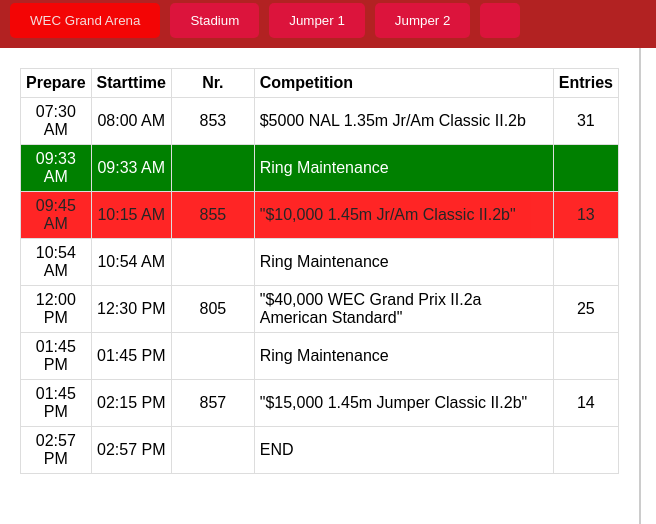
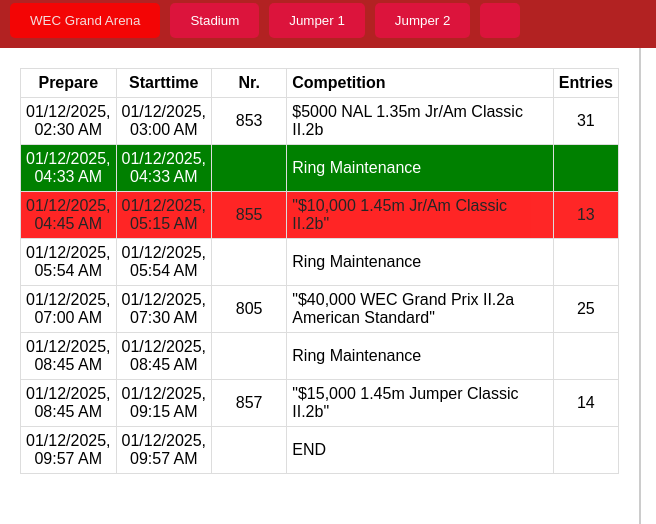
Before and after one commit to Herbert-Sch/Cockpit-Rundown, a plain HTML site: page index.html in a window 1280 px wide. Shown: the part 94-618 px from the top of the page, 0-656 px from the left. Drawn offline with nearby package versions, Linux system fonts and the light colour scheme; no server answers; grey boxes are pictures that could not be loaded.

Commit message:
Add files via upload

```diff
--- a/index.html
+++ b/index.html
@@ -280,8 +280,8 @@
                 expandedRow.className = 'expanded';
 
                 tr.innerHTML = `
-                    <td>${formatTime(row.prepare)}</td>
-                    <td>${formatTime(row.starttime)}</td>
+                    <td>${formatDateTime(row.prepare)}</td>
+                    <td>${formatDateTime(row.starttime)}</td>
                     <td>${row.number}</td>
                     <td>${row.competition}</td>
                     <td>${row.entries}</td>
@@ -333,9 +333,9 @@
             loadStream(streamUrl);
         }
 
-        function formatTime(timeString) {
-            const date = new Date(timeString);
-            return date.toLocaleTimeString('en-US', { hour: '2-digit', minute: '2-digit' });
+        function formatDateTime(dateTimeString) {
+            const date = new Date(dateTimeString);
+            return date.toLocaleString('en-US', { timeZone: 'America/New_York', year: 'numeric', month: '2-digit', day: '2-digit', hour: '2-digit', minute: '2-digit' });
         }
 
         function convertToTimezone(timestamp, offset) {
```
